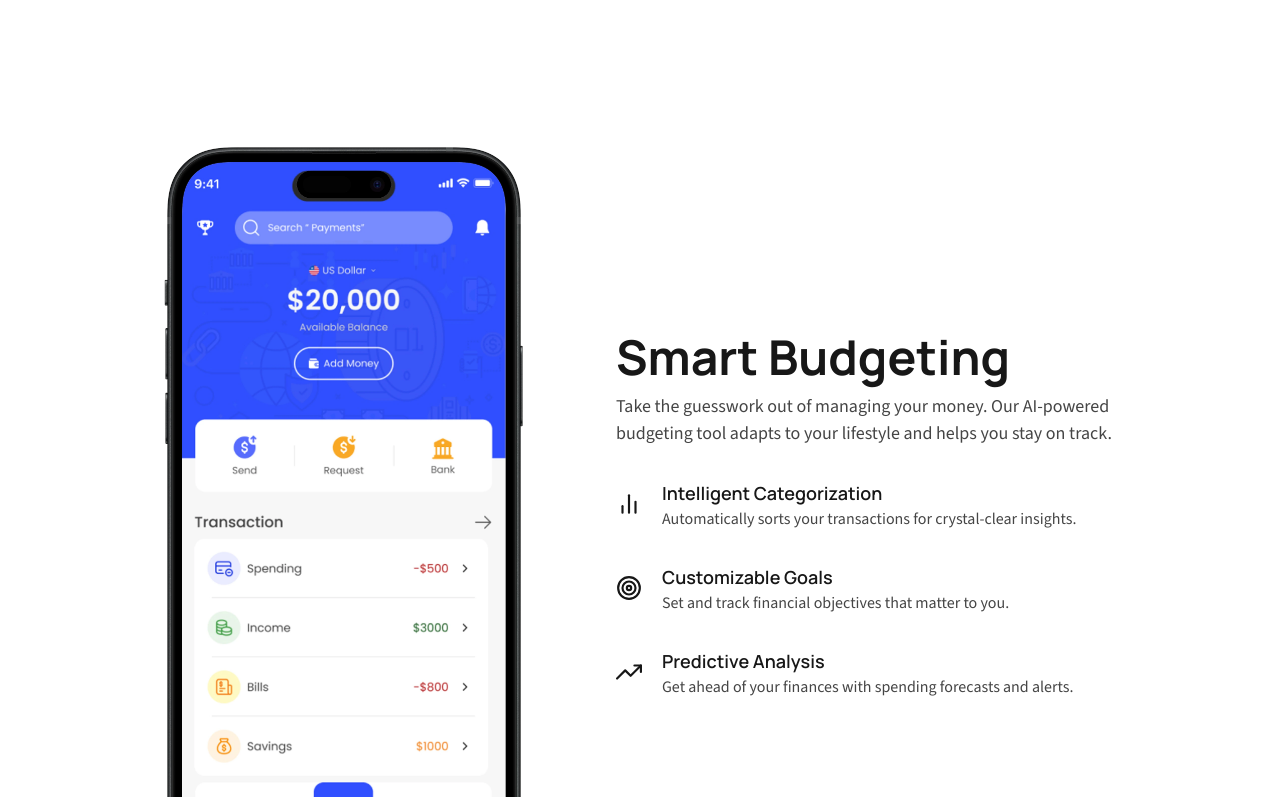
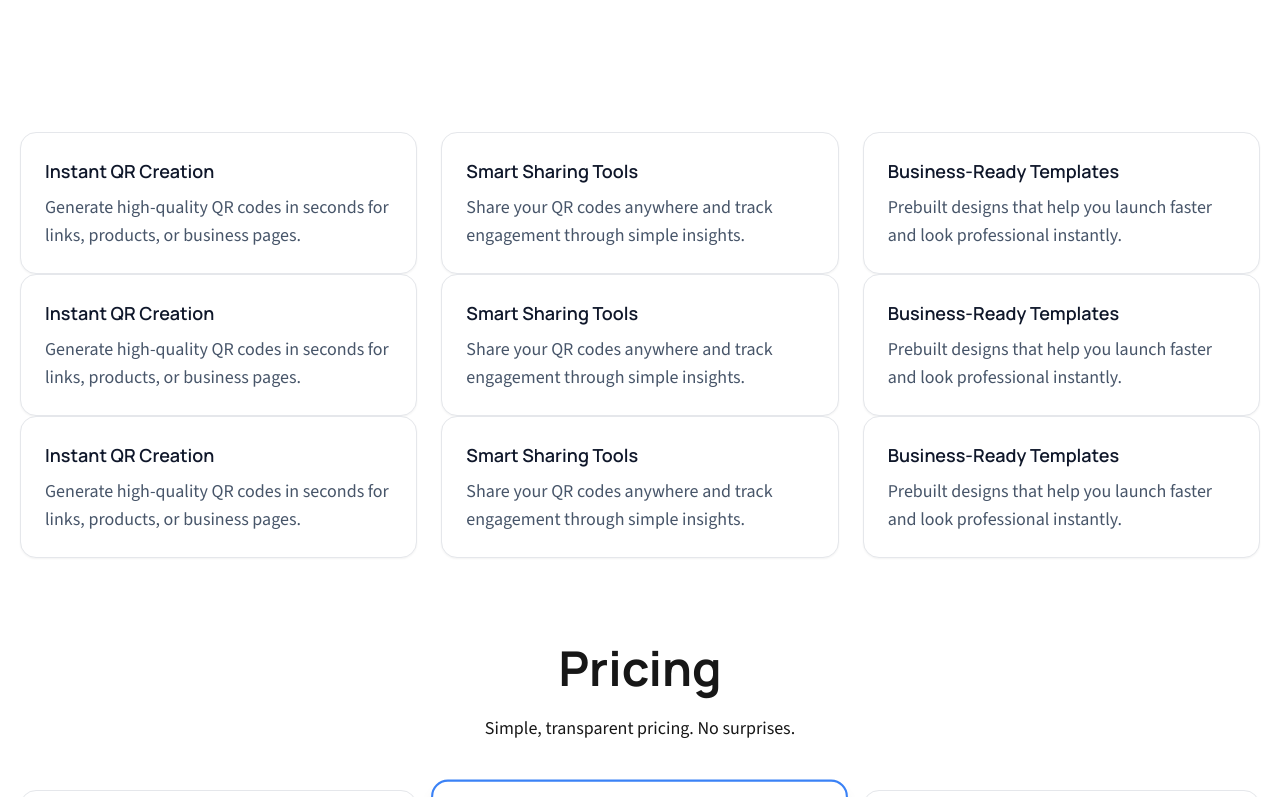
Before and after one commit to stuniversity031-design/finwise-saas-landing-page, a Next.js app: page / in a window 1280 px wide. Shown: the part 1163-1960 px from the top of the page. Built offline with nearby package versions, Linux system fonts and the light colour scheme.

Commit message:
Refactor BenefitSection to Benefits component

```diff
--- a/src/components/Benefits/BenefitSection.tsx
+++ b/src/components/Benefits/BenefitSection.tsx
@@ -1,99 +1,32 @@
-"use client"
-import Image from "next/image";
-import clsx from "clsx";
-import { motion, Variants } from "framer-motion"
+import React from 'react';
 
-import BenefitBullet from "./BenefitBullet";
-import SectionTitle from "../SectionTitle";
-import { IBenefit } from "@/types";
+const Benefits = () => {
+    return (
+        <div className="grid md:grid-cols-3 gap-6">
 
-interface Props {
-    benefit: IBenefit;
-    imageAtRight?: boolean;
-}
+            <div className="p-6 bg-white border rounded-2xl shadow-sm">
+                <h3 className="text-lg font-semibold text-slate-900">Instant QR Creation</h3>
+                <p className="mt-2 text-slate-600">
+                    Generate high-quality QR codes in seconds for links, products, or business pages.
+                </p>
+            </div>
 
-const containerVariants: Variants = {
-    offscreen: {
-        opacity: 0,
-        y: 100
-    },
-    onscreen: {
-        opacity: 1,
-        y: 0,
-        transition: {
-            type: "spring",
-            bounce: 0.2,
-            duration: 0.9,
-            delayChildren: 0.2,
-            staggerChildren: 0.1,
-        }
-    }
+            <div className="p-6 bg-white border rounded-2xl shadow-sm">
+                <h3 className="text-lg font-semibold text-slate-900">Smart Sharing Tools</h3>
+                <p className="mt-2 text-slate-600">
+                    Share your QR codes anywhere and track engagement through simple insights.
+                </p>
+            </div>
+
+            <div className="p-6 bg-white border rounded-2xl shadow-sm">
+                <h3 className="text-lg font-semibold text-slate-900">Business-Ready Templates</h3>
+                <p className="mt-2 text-slate-600">
+                    Prebuilt designs that help you launch faster and look professional instantly.
+                </p>
+            </div>
+
+        </div>
+    );
 };
 
-export const childVariants = {
-    offscreen: {
-        opacity: 0,
-        x: -50,
-    },
-    onscreen: {
-        opacity: 1,
-        x: 0,
-        transition: {
-            type: "spring",
-            bounce: 0.2,
-            duration: 1,
-        }
-    },
-};
-
-const BenefitSection: React.FC<Props> = ({ benefit, imageAtRight }: Props) => {
-    const { title, description, imageSrc, bullets } = benefit;
-
-    return (
-        <section className="benefit-section">
-            <motion.div
-                className="flex flex-wrap flex-col items-center justify-center gap-2 lg:flex-row lg:gap-20 lg:flex-nowrap mb-24"
-                variants={containerVariants}
-                initial="offscreen"
-                whileInView="onscreen"
-                viewport={{ once: true }}
-            >
-                <div
-                    className={clsx("flex flex-wrap items-center w-full max-w-lg", { "justify-start": imageAtRight, "lg:order-1 justify-end": !imageAtRight })}
-
-                >
-                    <div className="w-full  text-center lg:text-left ">
-                        <motion.div
-                            className="flex flex-col w-full"
-                            variants={childVariants}
-                        >
-                            <SectionTitle>
-                                <h3 className="lg:max-w-2xl">
-                                    {title}
-                                </h3>
-                            </SectionTitle>
-
-                            <p className="mt-1.5 mx-auto lg:ml-0 leading-normal text-foreground-accent">
-                                {description}
-                            </p>
-                        </motion.div>
-
-                        <div className="mx-auto lg:ml-0 w-full">
-                            {bullets.map((item, index) => (
-                                <BenefitBullet key={index} title={item.title} icon={item.icon} description={item.description} />
-                            ))}
-                        </div>
-                    </div>
-                </div>
-
-                <div className={clsx("mt-5 lg:mt-0", { "lg:order-2": imageAtRight })}>
-                    <div className={clsx("w-fit flex", { "justify-start": imageAtRight, "justify-end": !imageAtRight })}>
-                        <Image src={imageSrc} alt="title" width="384" height="762" quality={100} className="lg:ml-0" />
-                    </div>
-                </div>
-            </motion.div>
-        </section>
-    );
-}
-
-export default BenefitSection
+export default Benefits;
```
